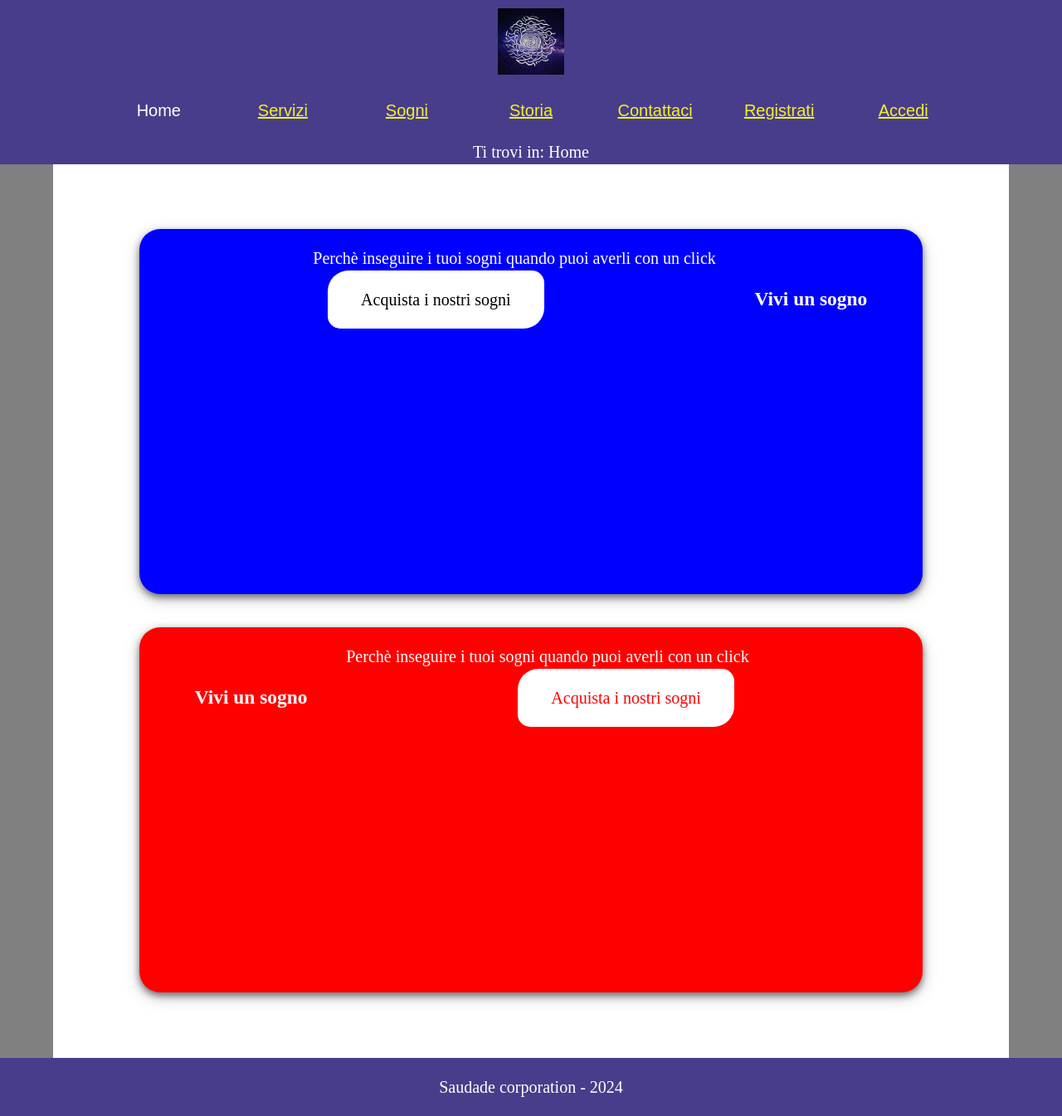
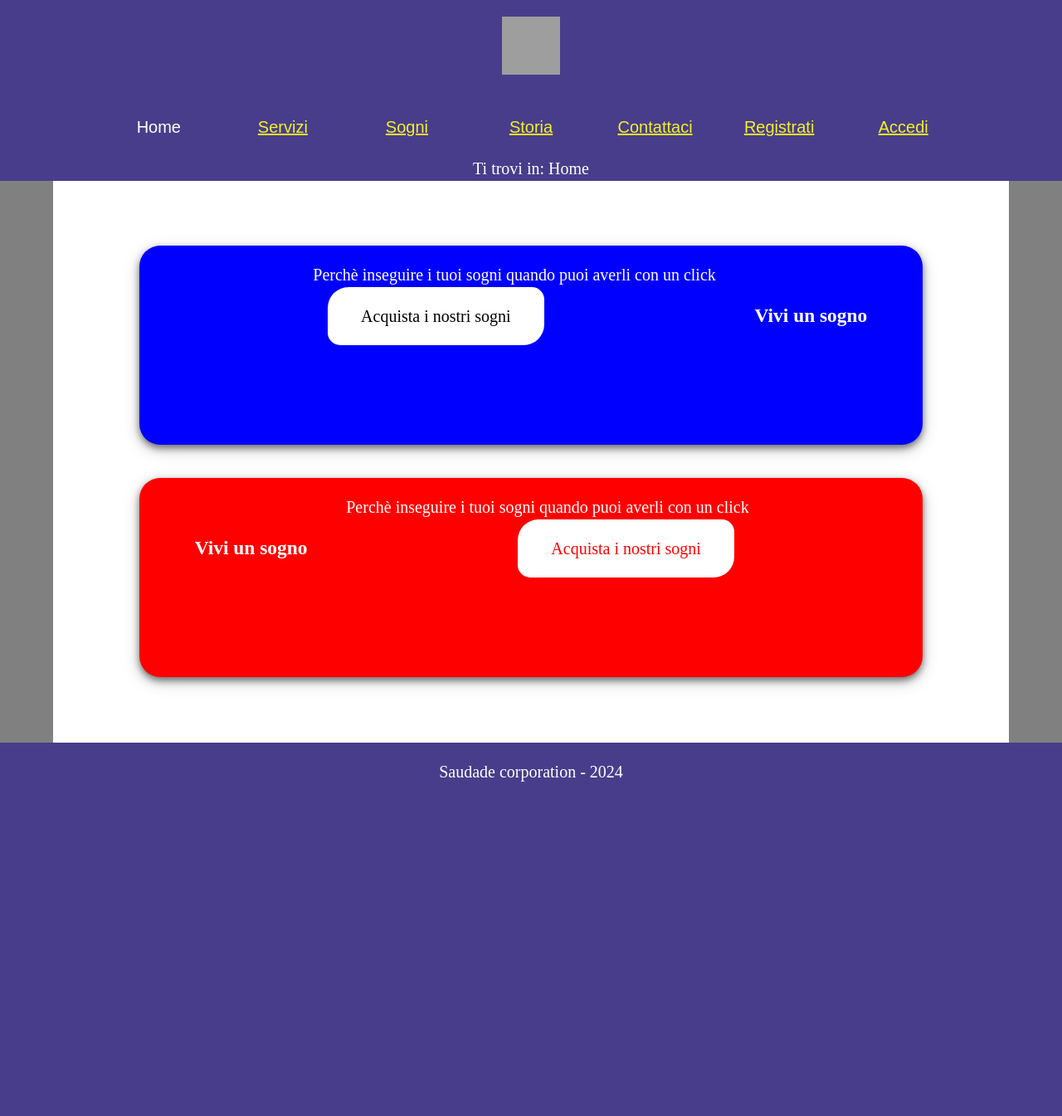
Before and after one commit to mhdmd01/TecWeb-V2, a PHP site: page /src/php/index.php in a window 1280 px wide. Shown: the whole page at 83% size. After the commit the page ends 942 px from the top, so only its background shows below. Run offline with PHP 8.4, Linux system fonts and the light colour scheme; grey boxes are pictures that could not be loaded.

Commit message:
update style.css

```diff
--- a/src/CSS/style.css
+++ b/src/CSS/style.css
@@ -102,6 +102,12 @@ ul.listaNavBar > li{
     position: fixed;
 }
 
+#logo{
+    margin: 1em;
+    width: 70px;
+    height: 70px;
+}
+
 /*Inizio sideBar, molte cose sono su mobile ovviamente*/
 .hideOnDesktop{
     display: none;
@@ -151,7 +157,7 @@ main{
     border-radius: 25px;
     background-color: blue;
     color: white;
-    height: 50vh; /*da cambiare in 50*/
+    height: 25vh; /*da cambiare in 50*/
     text-align: center;
     box-shadow: 0 4px 8px 0 rgba(0, 0, 0, 0.5), 0 6px 20px 0 rgba(0, 0, 0, 0.19);
 }
@@ -162,6 +168,12 @@ main{
     text-align: center;
     text-decoration: none;
     display: inline-block;
+    transition: transform 0.3s ease 0s;
+}
+
+.slide-link:hover{
+    transform: translateY(-5px);
+    opacity: 1;
 }
 
 /*slide 1*/
@@ -187,7 +199,7 @@ main{
     border-radius: 25px;
     background-color: red;
     color: white;
-    height: 50vh; /*da cambiare in 50*/
+    height: 25vh; /*da cambiare in 50*/
     text-align: center;
     box-shadow: 0 4px 8px 0 rgba(0, 0, 0, 0.5), 0 6px 20px 0 rgba(0, 0, 0, 0.19);
 }
@@ -278,6 +290,27 @@ article li{
 
 /*Fine Sogni*/
 
+/*Registrati*/
+.box{
+    /*height: 100vh;*/
+    text-align: center;
+    line-height: 1.5em;
+}
+
+.signupTitle{
+    font-size: 3em;
+    font-weight: bold;
+    padding: 1em;
+}
+
+form > p {
+
+}
+
+
+/*Accedi*/
+
+
 /*Inizio Footer*/
 footer{
     background-color: var(--footerBgColor);
--- a/src/CSS/tablet.css
+++ b/src/CSS/tablet.css
@@ -1,7 +1,5 @@
 #logo{
     float: left;
-    margin: 1em;
-    padding: 1em;
 }
 
 .listaNavBar{
--- a/src/html/navBarTemplate.html
+++ b/src/html/navBarTemplate.html
@@ -2,7 +2,7 @@
     <nav aria-label="Aiuto alla navigazione">
 	    <a class="aiutoNavigazione"> <!-- href="#contenuto --> "Vai al contenuto</a>
     </nav>
-    <img id="logo" alt="logo dell'azienda : DESCRIZIONE?" src="../assets/logo1.png">
+    <a href="../php/index.php"><img id="logo" alt="logo dell'azienda : DESCRIZIONE?" src="../logo.svg"></a>
     <nav id="menu">
         <ul class="listaNavBar">
             {homeLink}
```
